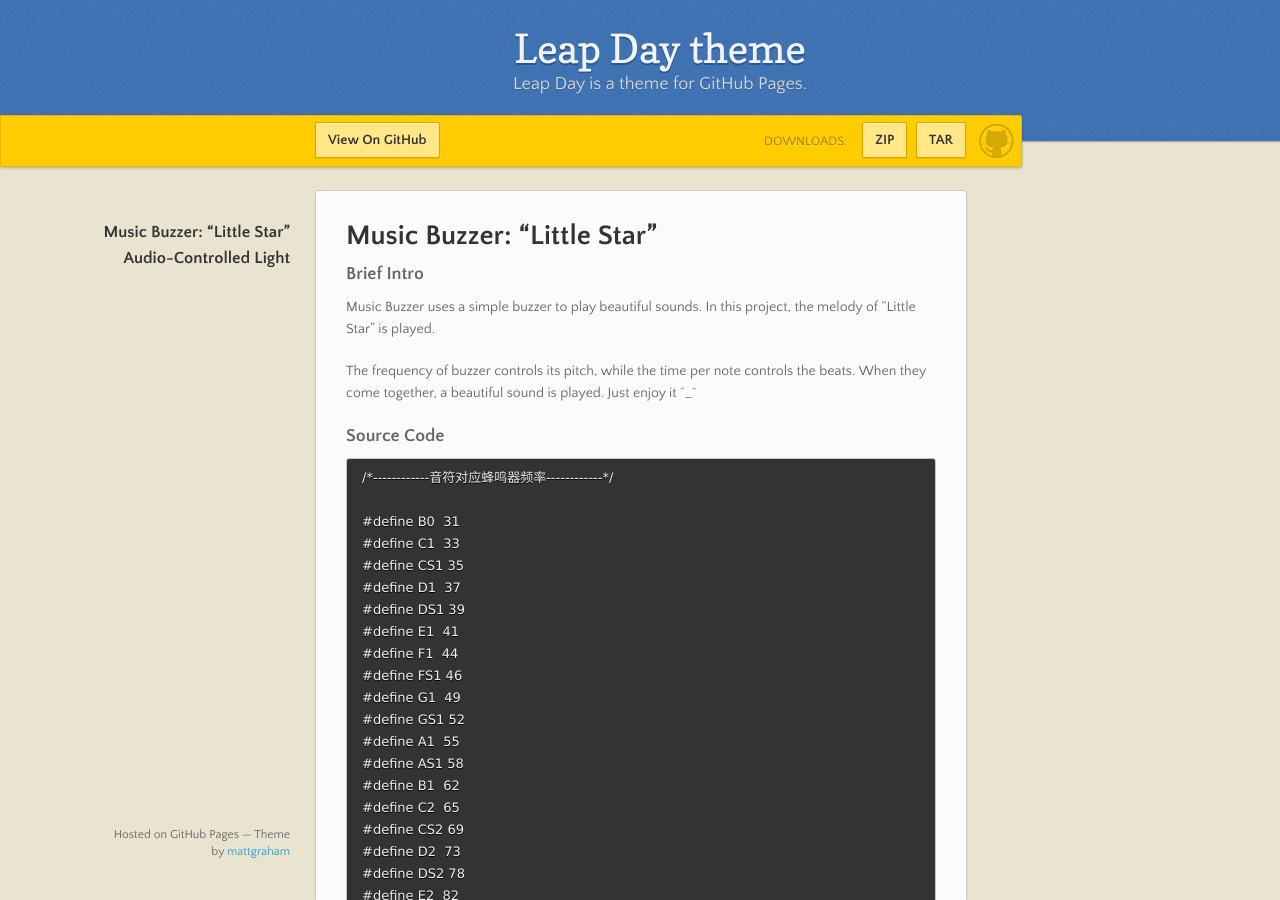
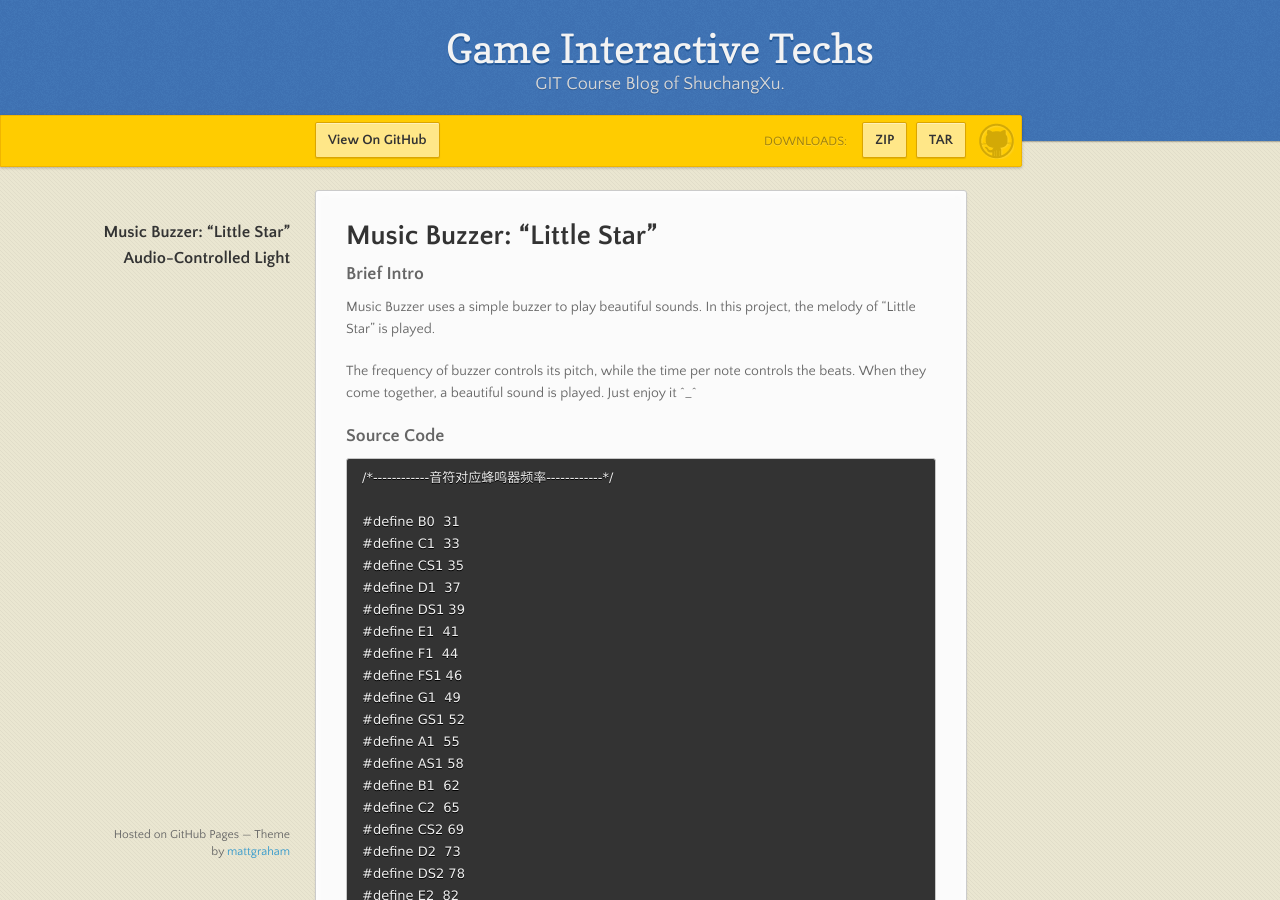
Before and after one commit to ShuchangXu/ShuchangXu.github.io, a Jekyll site: the page built from index.md, in a window 1280 px wide and 900 px high. Built offline with Jekyll 4.4.1, drawn with Linux system fonts in a browser that asks for light colours; nearby versions of some CDN libraries; our own code applies the rules of GitHub Pages for plain Markdown files.

Commit message:
Update _config.yml

```diff
--- a/_config.yml
+++ b/_config.yml
@@ -1,5 +1,5 @@
-title: Leap Day theme
-description: Leap Day is a theme for GitHub Pages.
+title: Game Interactive Techs
+description: GIT  Course Blog of ShuchangXu.
 show_downloads: true
 google_analytics:
 theme:
```
